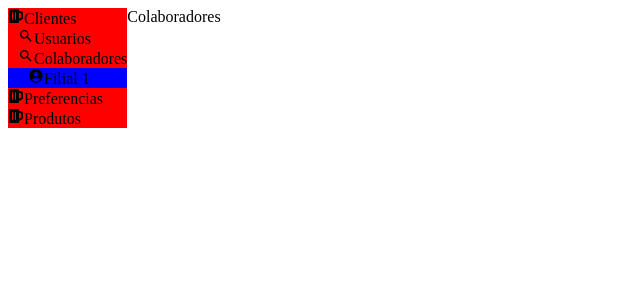
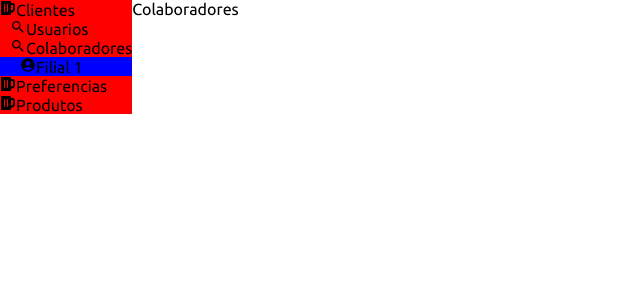
Before and after one commit to pedro-paz/nextjs-website, a Next.js app: page /colaborators in a window 1280 px wide. Shown: the top 300 px of the page, without its empty margins (0-640 px from the left). Built offline with nearby package versions, Linux system fonts and the light colour scheme.

Commit message:
font added

```diff
--- a/pages/_app.tsx
+++ b/pages/_app.tsx
@@ -1,5 +1,6 @@
 import { AppProps } from "next/app";
 import LoggedTemplate from "../src/templates/logged";
+import "../public/style/main.css";
 
 function App({ Component, pageProps }: AppProps) {
   return (
--- /dev/null
+++ b/pages/_document.tsx
@@ -0,0 +1,20 @@
+import Document, { Html, Head, Main, NextScript } from "next/document";
+
+export default class ProjectDocument extends Document {
+  static async getInitialProps(ctx) {
+    const initialProps = await Document.getInitialProps(ctx);
+    return { ...initialProps };
+  }
+
+  render() {
+    return (
+      <Html>
+        <Head />
+        <body>
+          <Main />
+          <NextScript />
+        </body>
+      </Html>
+    );
+  }
+}
--- /dev/null
+++ b/public/style/main.css
@@ -0,0 +1,7 @@
+@import url("https://fonts.googleapis.com/css2?family=Ubuntu:wght@300;400;500;700&display=swap");
+
+/* can now reference my font */
+body {
+  font-family: Ubuntu;
+  margin: 0;
+}
--- a/src/components/sidemenu/index.tsx
+++ b/src/components/sidemenu/index.tsx
@@ -1,11 +1,11 @@
 import React from "react";
-import { FaBeer } from "react-icons/fa";
 import { MenuContextProvider } from "../../contexts/menu";
-import MenuService from "../../services/menu.service";
+import { useServices } from "../../contexts/service";
 import MenuCell from "./menuCell";
 
 const SideMenu = () => {
-  const menuService = new MenuService();
+  const { menuService } = useServices();
+
   return (
     <div style={{ background: "red" }}>
       <MenuContextProvider>
--- /dev/null
+++ b/src/contexts/service.tsx
@@ -0,0 +1,28 @@
+import React, { createContext, useContext } from "react";
+import IMenuService from "../interfaces/IMenuService";
+
+interface ServicesHook {
+  menuService: IMenuService;
+}
+
+const ServicesContext = createContext<ServicesHook>(null);
+
+const useServices = () => {
+  const context = useContext<ServicesHook>(ServicesContext);
+  if (!context)
+    throw new Error("useServices must be use within a SelectRangeProvider");
+  return context;
+};
+
+export const ServiceProvider: React.FC<ServicesHook> = ({
+  menuService,
+  children,
+}) => {
+  return (
+    <ServicesContext.Provider value={{ menuService }}>
+      {children}
+    </ServicesContext.Provider>
+  );
+};
+
+export { ServicesContext, useServices };
--- /dev/null
+++ b/src/interfaces/IMenuService.ts
@@ -0,0 +1,5 @@
+import MenuItem from "../entities/Menu";
+
+export default interface IMenuService {
+  GetMenus(): MenuItem[];
+}
--- a/src/services/menu.service.ts
+++ b/src/services/menu.service.ts
@@ -2,8 +2,9 @@ import MenuItem from "../entities/Menu";
 import Route from "../enums/Route";
 import { FaBeer } from "react-icons/fa";
 import { MdSearch, MdAccountCircle } from "react-icons/md";
+import IMenuService from "../interfaces/IMenuService";
 
-export default class MenuService {
+export default class MenuService implements IMenuService {
   public GetMenus(): MenuItem[] {
     return [
       {
--- a/src/templates/logged/index.tsx
+++ b/src/templates/logged/index.tsx
@@ -1,10 +1,14 @@
 import React from "react";
 import SideMenu from "../../components/sidemenu";
+import { ServiceProvider } from "../../contexts/service";
+import MenuService from "../../services/menu.service";
 
 const LoggedTemplate: React.FC = ({ children }) => {
   return (
     <div style={{ display: "flex" }}>
-      <SideMenu />
+      <ServiceProvider menuService={new MenuService()}>
+        <SideMenu />
+      </ServiceProvider>
       {children}
     </div>
   );
```
